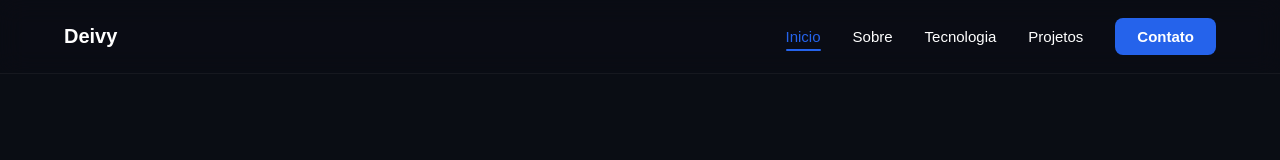
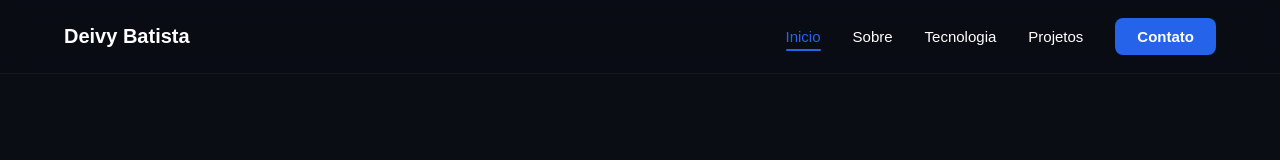
Before and after one commit to deivypereirabatista/portifolio-deivy, a React (Vite) app: page / in a window 1280 px wide. Shown: the top 160 px of the page. Built offline with nearby package versions, Linux system fonts and the light colour scheme.

Commit message:
update: colocando sobrenome na navbar

```diff
--- a/src/components/Navbar.jsx
+++ b/src/components/Navbar.jsx
@@ -14,7 +14,7 @@ function Navbar() {
         <nav className="navbar">
             <div className="nav-container">
                 <div className="nav-logo">
-                    <a href="#inicio">Deivy</a>
+                    <a href="#inicio">Deivy Batista</a>
                 </div>
 
 
```
